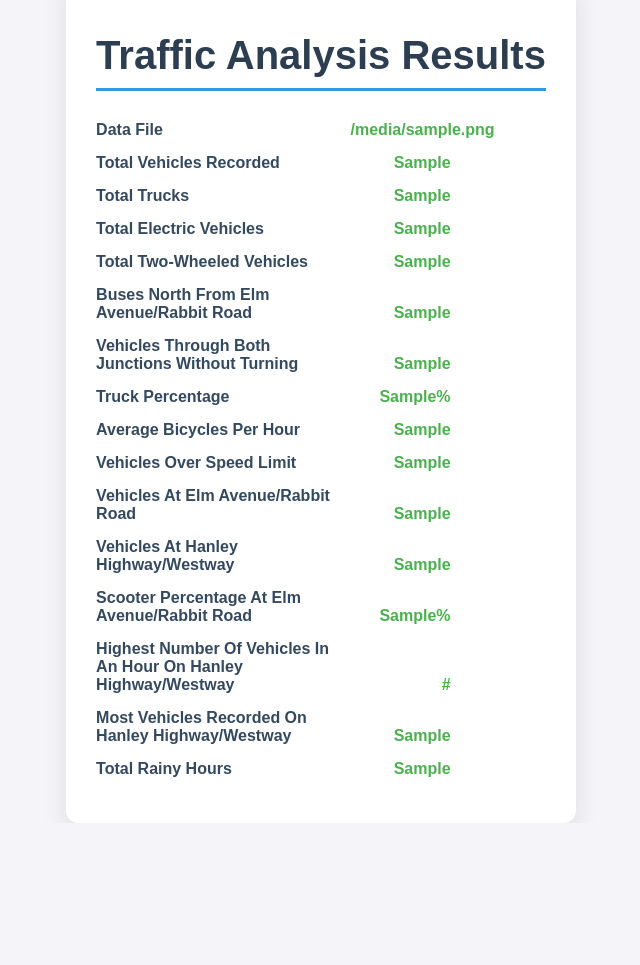
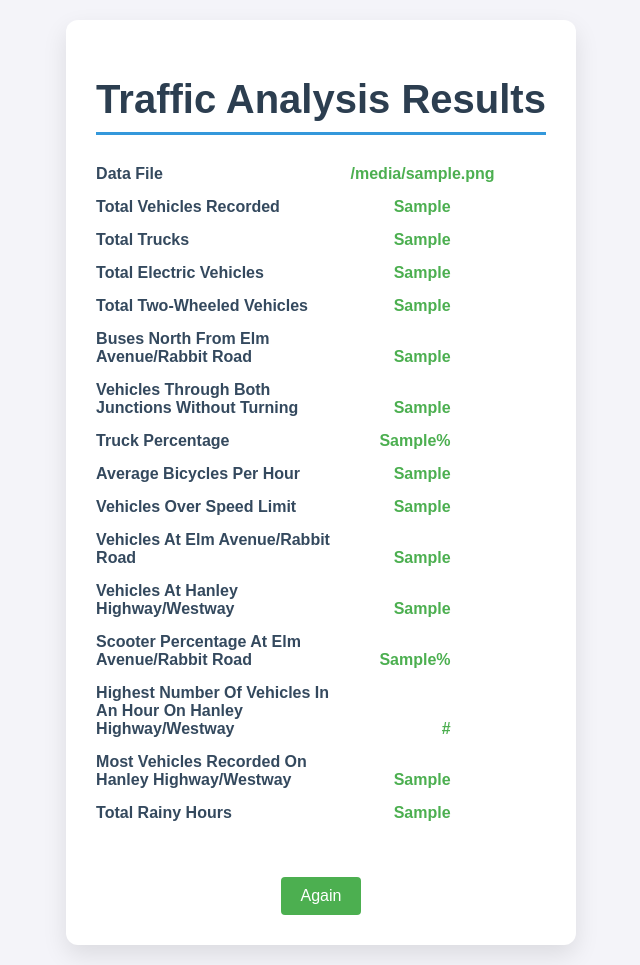
Before and after one commit to Dinidu21/Traffic-Data-Analysis, a Flask app: template web/templates/results.html in a window 1280 px wide. Shown: the whole page, without its empty margins (319-959 px from the left). Before the commit the page ends 823 px from the top, so only its background shows below. Run offline with Flask 3, Linux system fonts and the light colour scheme; the template is opened without the code that fills it: most values are stand-ins (such as "Sample title", 1, 10 or a date in 2020).

Commit message:
Styles added 2024-12-11 18-16-02 @Dinidu21

```diff
--- a/web/static/styles/global.css
+++ b/web/static/styles/global.css
@@ -60,47 +60,6 @@ button[type="submit"]:active {
     background-color: #388e3c;
 }
 
-.results-container {
-    max-width: 800px;
-    margin: 0 auto;
-    padding: 30px;
-    background-color: #ffffff;
-    border-radius: 12px;
-    box-shadow: 0 10px 25px rgba(0, 0, 0, 0.1);
-    font-family: 'Arial', sans-serif;
-}
-
-.results-container h1 {
-    color: #2c3e50;
-    text-align: center;
-    margin-bottom: 30px;
-    font-size: 2.5rem;
-    border-bottom: 3px solid #3498db;
-    padding-bottom: 10px;
-}
-
-.result-key {
-    font-weight: 600;
-    color: #34495e;
-    display: inline-block;
-    width: 250px;
-    margin-bottom: 15px;
-    text-transform: capitalize;
-}
-
-.result-value {
-    font-weight: 700;
-    color: #4CAF50;
-    display: inline-block;
-    min-width: 100px;
-    text-align: right;
-    transition: color 0.3s ease;
-}
-
-.result-value:hover {
-    color: #3b3b3b;
-}
-
 @media (max-width: 600px) {
     .results-container {
         width: 95%;
--- /dev/null
+++ b/web/static/styles/result.css
@@ -0,0 +1,79 @@
+body {
+    font-family: Arial, sans-serif;
+    margin: 0;
+    padding: 0;
+    background-color: #f4f4f9;
+    display: flex;
+    justify-content: center;
+    align-items: flex-start; /* Align items at the top to prevent overflow */
+    min-height: 100vh; /* Ensure body height is at least the viewport height */
+    overflow-y: auto; /* Enable scrolling if content exceeds the viewport */
+}
+
+.results-container {
+    max-width: 800px;
+    margin: 20px auto; /* Add margin to prevent content touching edges */
+    padding: 30px;
+    background-color: #ffffff;
+    border-radius: 12px;
+    box-shadow: 0 10px 25px rgba(0, 0, 0, 0.1);
+    font-family: 'Arial', sans-serif;
+}
+
+.results-container h1 {
+    color: #2c3e50;
+    text-align: center;
+    margin-bottom: 30px;
+    font-size: 2.5rem;
+    border-bottom: 3px solid #3498db;
+    padding-bottom: 10px;
+    word-wrap: break-word; /* Handle long titles */
+}
+
+.result-key {
+    font-weight: 600;
+    color: #34495e;
+    display: inline-block;
+    width: 250px;
+    margin-bottom: 15px;
+    text-transform: capitalize;
+}
+
+.result-value {
+    font-weight: 700;
+    color: #4CAF50;
+    display: inline-block;
+    min-width: 100px;
+    text-align: right;
+    transition: color 0.3s ease;
+}
+
+.again-button {
+    background-color: #4CAF50;
+    align-items: center;
+    border: none;
+    color: white;
+    padding: 10px 20px;
+    text-align: center;
+    text-decoration: none;
+    display: inline-block;
+    font-size: 16px;
+    margin-top: 20px;
+    cursor: pointer;
+    border-radius: 4px;
+    transition: background-color 0.3s ease;
+}
+
+.again-button:hover {
+    background-color: #45a049;
+}
+
+.button-container {
+    display: flex;
+    justify-content: center;
+    margin-top: 20px; /* Add space between button and content */
+}
+
+.result-value:hover {
+    color: #3b3b3b;
+}
--- a/web/templates/results.html
+++ b/web/templates/results.html
@@ -4,7 +4,7 @@
     <meta charset="UTF-8">
     <meta name="viewport" content="width=device-width, initial-scale=1.0">
     <title>Vehicle Traffic Analysis Results</title>
-    <link rel="stylesheet" href="{{ url_for('static', filename='styles/global.css') }}">
+    <link rel="stylesheet" href="{{ url_for('static', filename='styles/result.css') }}">
 </head>
 <body>
 <div class="results-container">
@@ -88,6 +88,11 @@
         <span class="result-key">Total Rainy Hours</span>
         <span class="result-value">{{ outcomes['Rain Hours'] }}</span>
     </div>
+
+    <div class="button-container">
+        <button class="again-button" onclick="window.location.href = '/';">Again</button>
+    </div>
+
 </div>
 </body>
 </html>
```
